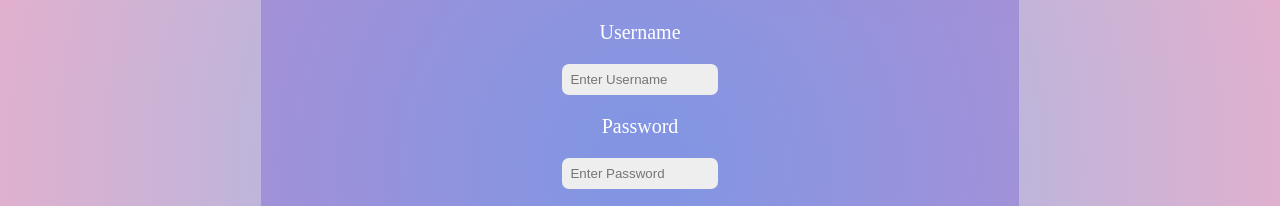
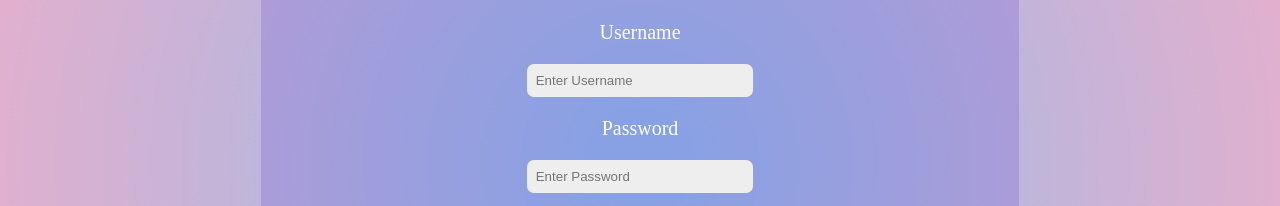
Before and after one commit to ervincolo/Login-Page, a plain HTML site: page index.html in a window 1280 px wide. Shown: the part 237-443 px from the top of the page. Drawn offline with Linux system fonts and the light colour scheme.

Commit message:
Update main.css

```diff
--- a/main.css
+++ b/main.css
@@ -1,5 +1,4 @@
 body {
-
    background: rgb(148,187,233);
    background: radial-gradient(circle, rgba(148,187,233,1) 0%, rgba(148,187,233,1) 0%, rgba(148,187,233,1) 6%, rgba(238,174,202,1) 100%);
    background-attachment: fixed;
@@ -24,25 +23,24 @@ body {
    border-bottom-style: groove;
    background-color: #eee;
    border-radius: 7px;
-   padding: 8px;
-   width: 20%;
+   padding: 9px;
+   width: 30%;
    border: none;
+   text-align: left;
 
  }
 
  .email-password-container {
-
      text-align: center;
      color: white;
      margin: 5% 20% 5% 20%; /* Top,right,bottom,left*/
      padding: 2.5%;
-     border-radius: 70px;
-     background-color: rgb(93, 63, 211,30% );  /* % = opacity level, 100% max*/
+     border-radius: 100px;
+     background-color: rgb(93, 63, 211, 20% );  /* % = opacity level, 100% max*/
      display: block;
  }
 
  .sign-register-buttons-container {
-
    text-align: center;
    margin-top: 20px ;
    justify-content: space-between;
@@ -51,7 +49,6 @@ body {
  }
 
  #login {
-
    color: black;
    padding: 14px 20px;
    margin: 8px 0;
@@ -63,7 +60,6 @@ body {
  }
 
  #forgotPassword {
-
    color: black;
    padding: 14px 7px;
    margin: 8px 0;
@@ -76,14 +72,11 @@ body {
  }
 
  #forgotPassword:hover {
-
-  color: red;
+  color: purple;
 
  }
 
-
  .logos img {
-
    width: 3%;
    display: inline;
    height: auto;
@@ -95,12 +88,9 @@ body {
    cursor: pointer;
  }
 
-
  #login-logo-username {
-
   width: 25px;
   display: flex;
   margin-left: 100px;
 
-
  }
```
